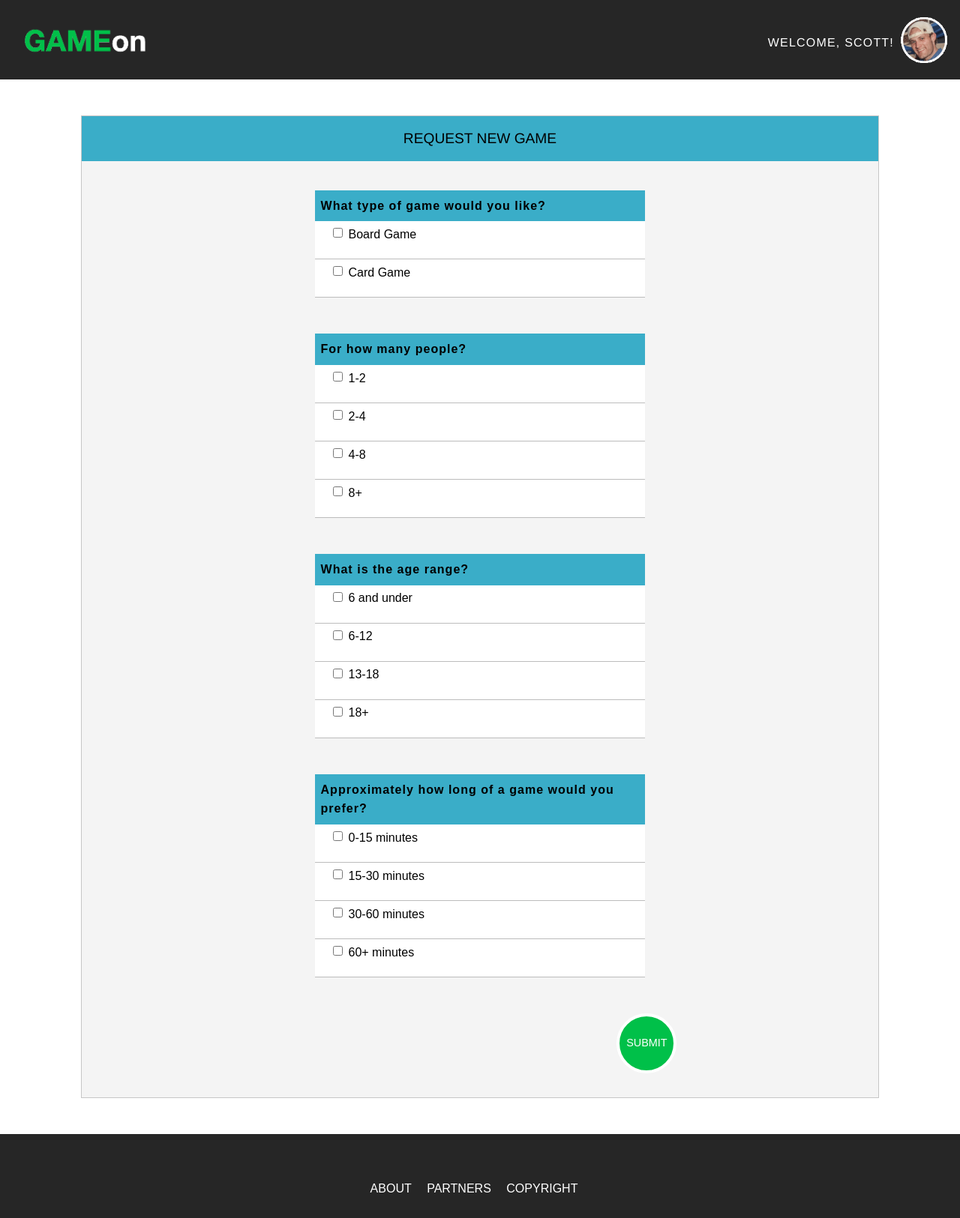
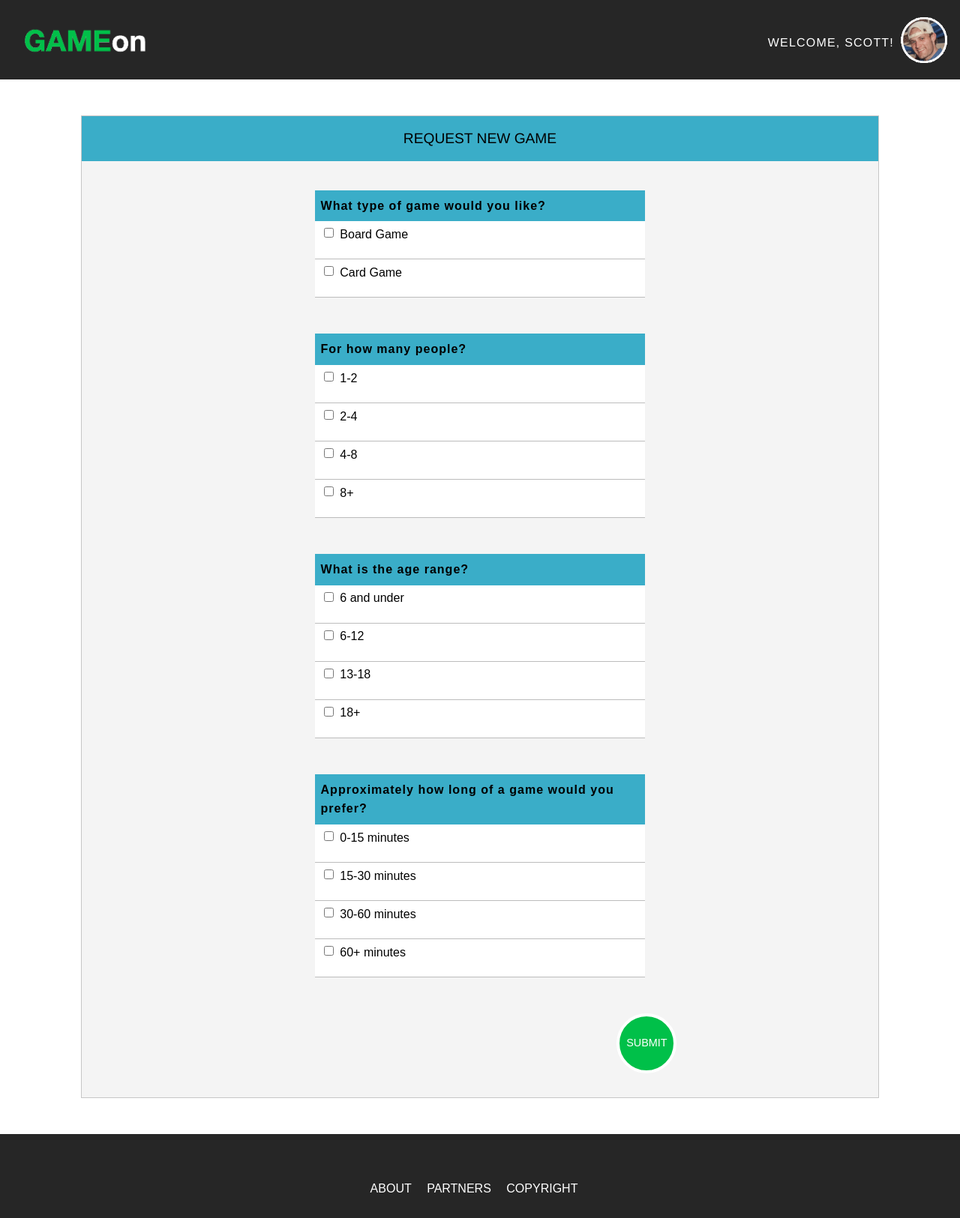
Before and after one commit to scottanderson5/GAME-ON, a Jekyll site: the page built from request.html, in a window 1280 px wide. Shown: the whole page at 75% size. Built offline with Jekyll 4.4.1, drawn with Linux system fonts in a browser that asks for light colours.

Commit message:
Responsive rating chart issue fixed

```diff
--- a/_sass/_reviewpage.scss
+++ b/_sass/_reviewpage.scss
@@ -115,7 +115,7 @@
 }
 
 .answer-choice{
-	margin: 0em 0em 1em 1em;
+	margin: 0em 0em 1em 0.3em;
 	float: left;
 }
 
```
